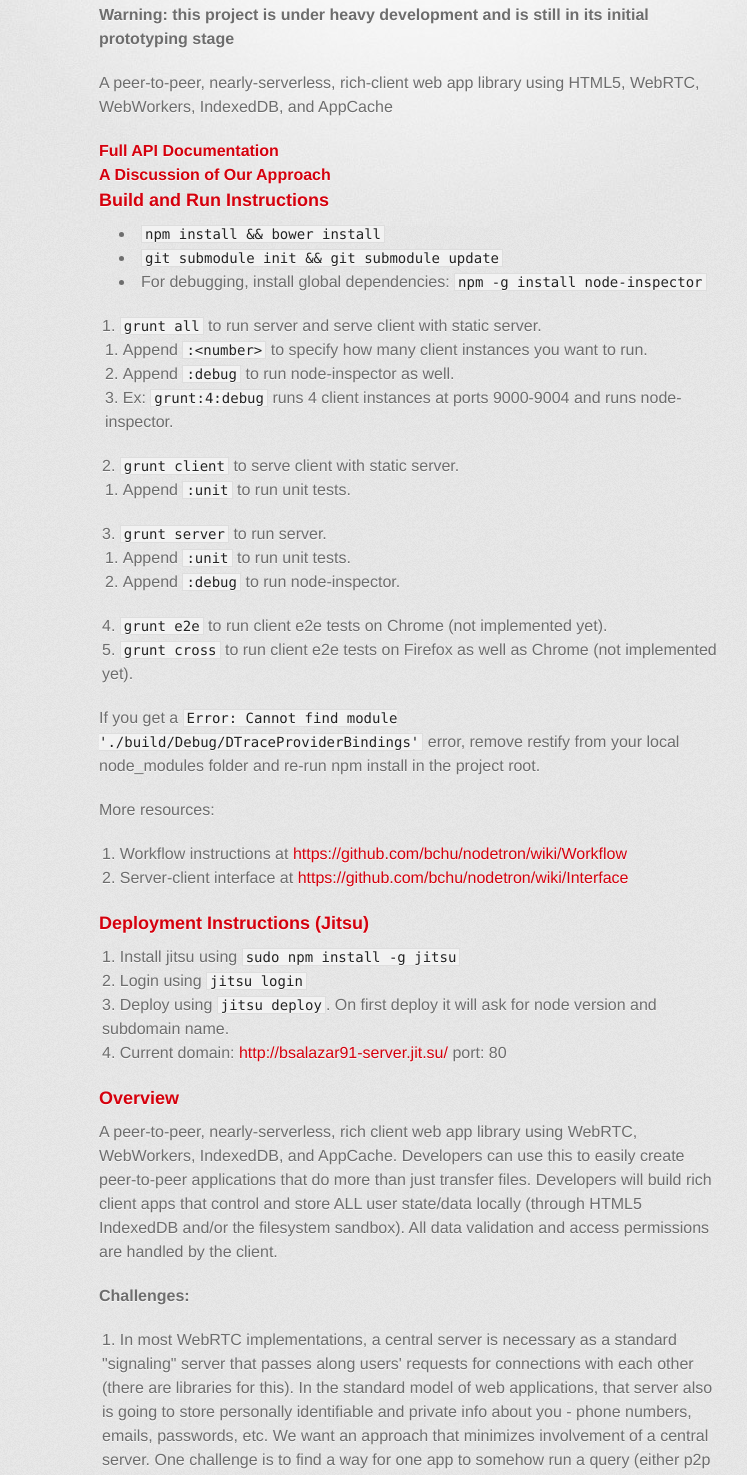
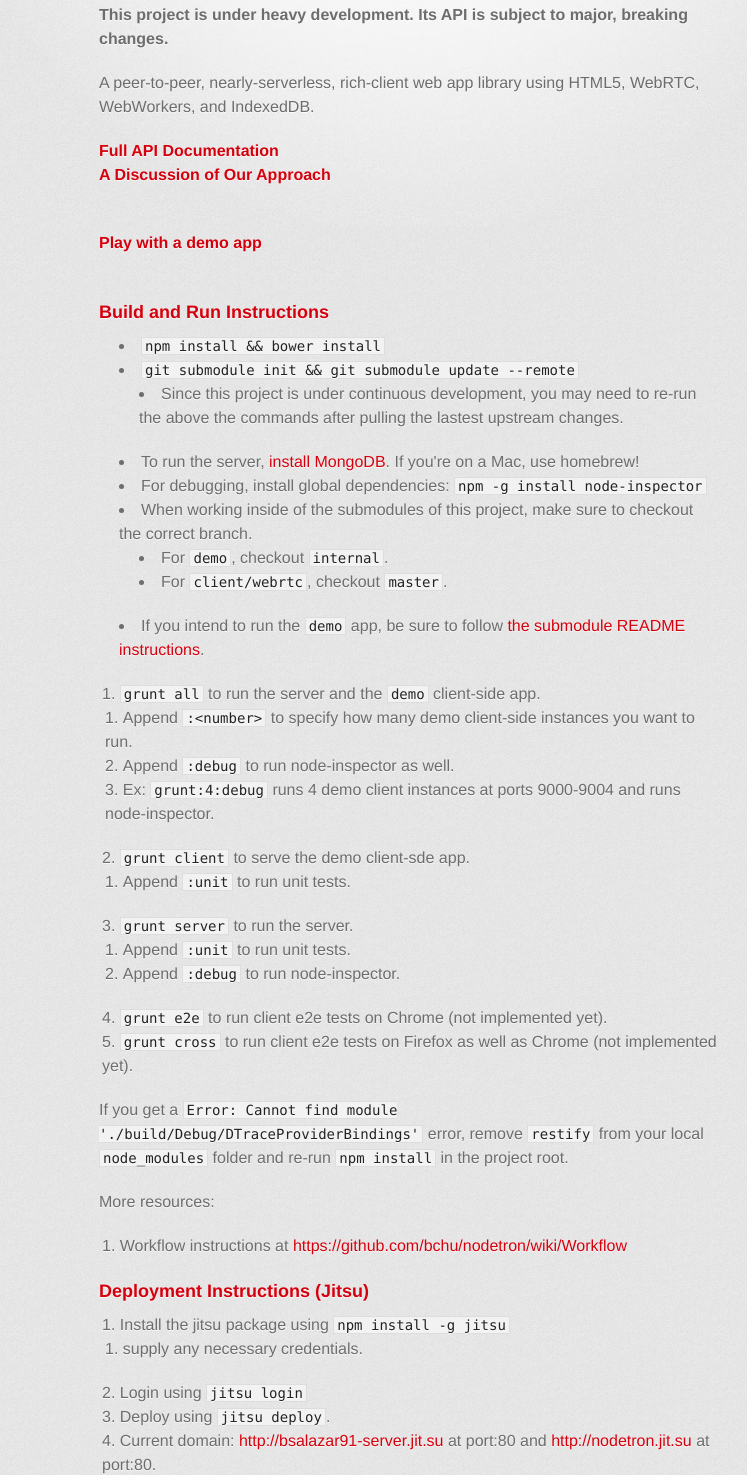
Before and after one commit to joshsprague/nodetron, a plain HTML site: page index.html in a window 1280 px wide. Shown: the part 347-1822 px from the top of the page, without its empty margins (231-978 px from the left). Drawn offline with Linux system fonts and the light colour scheme; a web font is replaced by a local one.

Commit message:
Create gh-pages branch via GitHub

```diff
--- a/index.html
+++ b/index.html
@@ -10,7 +10,7 @@
     <!--[if lt IE 9]>
     <script src="//html5shiv.googlecode.com/svn/trunk/html5.js"></script>
     <![endif]-->
-    <title>Nodetron</title>
+    <title>Nodetron by bchu</title>
   </head>
 
   <body>
@@ -34,45 +34,68 @@
           <h1>
 <a name="nodetron" class="anchor" href="#nodetron"><span class="octicon octicon-link"></span></a>Nodetron</h1>
 
-<p><strong>Warning: this project is under heavy development and is still in its initial prototyping stage</strong></p>
+<p><strong>This project is under heavy development. Its API is subject to major, breaking changes.</strong></p>
 
-<p>A peer-to-peer, nearly-serverless, rich-client web app library using HTML5, WebRTC, WebWorkers, IndexedDB, and AppCache</p>
+<p>A peer-to-peer, nearly-serverless, rich-client web app library using HTML5, WebRTC, WebWorkers, and IndexedDB.</p>
 
 <h4>
-<a name="full-api-documentation" class="anchor" href="#full-api-documentation"><span class="octicon octicon-link"></span></a><a href="/docs/API%20Documentation.md/">Full API Documentation</a>
+<a name="full-api-documentation" class="anchor" href="#full-api-documentation"><span class="octicon octicon-link"></span></a><a href="https://github.com/bchu/nodetron/blob/master/docs/API.md/">Full API Documentation</a>
 </h4>
 
 <h4>
-<a name="a-discussion-of-our-approach" class="anchor" href="#a-discussion-of-our-approach"><span class="octicon octicon-link"></span></a><a href="/docs/Our%20Approach.md/">A Discussion of Our Approach</a>
+<a name="a-discussion-of-our-approach" class="anchor" href="#a-discussion-of-our-approach"><span class="octicon octicon-link"></span></a><a href="https://github.com/bchu/nodetron/blob/master/docs/Approach.md/">A Discussion of Our Approach</a>
 </h4>
+
+<p><br></p>
+
+<h4>
+<a name="play-with-a-demo-app" class="anchor" href="#play-with-a-demo-app"><span class="octicon octicon-link"></span></a><a href="http://demo.nodetron.com">Play with a demo app</a>
+</h4>
+
+<p><br></p>
 
 <h3>
 <a name="build-and-run-instructions" class="anchor" href="#build-and-run-instructions"><span class="octicon octicon-link"></span></a>Build and Run Instructions</h3>
 
 <ul>
 <li><code>npm install &amp;&amp; bower install</code></li>
-<li><code>git submodule init &amp;&amp; git submodule update</code></li>
+<li>
+<code>git submodule init &amp;&amp; git submodule update --remote</code>
+
+<ul>
+<li>Since this project is under continuous development, you may need to re-run the above the commands after pulling the lastest upstream changes.</li>
+</ul>
+</li>
+<li>To run the server, <a href="http://docs.mongodb.org/manual/installation/">install MongoDB</a>. If you're on a Mac, use homebrew!</li>
 <li>For debugging, install global dependencies: <code>npm -g install node-inspector</code>
 </li>
+<li>When working inside of the submodules of this project, make sure to checkout the correct branch.
+
+<ul>
+<li>For <code>demo</code>, checkout <code>internal</code>.</li>
+<li>For <code>client/webrtc</code>, checkout <code>master</code>.</li>
+</ul>
+</li>
+<li>If you intend to run the <code>demo</code> app, be sure to follow <a href="https://github.com/bchu/nodetron-standhub">the submodule README instructions</a>.</li>
 </ul><ol>
 <li>
-<code>grunt all</code> to run server and serve client with static server.
+<code>grunt all</code> to run the server and the <code>demo</code> client-side app.
 
 <ul>
-<li>Append <code>:&lt;number&gt;</code> to specify how many client instances you want to run.</li>
+<li>Append <code>:&lt;number&gt;</code> to specify how many demo client-side instances you want to run.</li>
 <li>Append <code>:debug</code> to run node-inspector as well.</li>
-<li>Ex: <code>grunt:4:debug</code> runs 4 client instances at ports 9000-9004 and runs node-inspector.</li>
+<li>Ex: <code>grunt:4:debug</code> runs 4 demo client instances at ports 9000-9004 and runs node-inspector.</li>
 </ul>
 </li>
 <li>
-<code>grunt client</code> to serve client with static server.
+<code>grunt client</code> to serve the demo client-sde app.
 
 <ul>
 <li>Append <code>:unit</code> to run unit tests.</li>
 </ul>
 </li>
 <li>
-<code>grunt server</code> to run server.
+<code>grunt server</code> to run the server.
 
 <ul>
 <li>Append <code>:unit</code> to run unit tests.</li>
@@ -83,35 +106,37 @@
 <code>grunt e2e</code> to run client e2e tests on Chrome (not implemented yet).</li>
 <li>
 <code>grunt cross</code> to run client e2e tests on Firefox as well as Chrome (not implemented yet).</li>
-</ol><p>If you get a <code>Error: Cannot find module './build/Debug/DTraceProviderBindings'</code> error, remove restify from your local node_modules folder and re-run npm install in the project root.</p>
+</ol><p>If you get a <code>Error: Cannot find module './build/Debug/DTraceProviderBindings'</code> error, remove <code>restify</code> from your local <code>node_modules</code> folder and re-run <code>npm install</code> in the project root.</p>
 
 <p>More resources:</p>
 
 <ol>
 <li>Workflow instructions at <a href="https://github.com/bchu/nodetron/wiki/Workflow">https://github.com/bchu/nodetron/wiki/Workflow</a>
 </li>
-<li>Server-client interface at <a href="https://github.com/bchu/nodetron/wiki/Interface">https://github.com/bchu/nodetron/wiki/Interface</a>
-</li>
 </ol><h3>
 <a name="deployment-instructions-jitsu" class="anchor" href="#deployment-instructions-jitsu"><span class="octicon octicon-link"></span></a>Deployment Instructions (Jitsu)</h3>
 
 <ol>
-<li>Install jitsu using <code>sudo npm install -g jitsu</code>
+<li>Install the jitsu package using <code>npm install -g jitsu</code>
+
+<ul>
+<li>supply any necessary credentials.</li>
+</ul>
 </li>
 <li>Login using <code>jitsu login</code>
 </li>
-<li>Deploy using <code>jitsu deploy</code>. On first deploy it will ask for node version and subdomain name.</li>
-<li>Current domain: <a href="http://bsalazar91-server.jit.su/">http://bsalazar91-server.jit.su/</a> port: 80</li>
+<li>Deploy using <code>jitsu deploy</code>.</li>
+<li>Current domain: <a href="http://bsalazar91-server.jit.su">http://bsalazar91-server.jit.su</a> at port:80 and <a href="http://nodetron.jit.su">http://nodetron.jit.su</a> at port:80.</li>
 </ol><h3>
 <a name="overview" class="anchor" href="#overview"><span class="octicon octicon-link"></span></a>Overview</h3>
 
-<p>A peer-to-peer, nearly-serverless, rich client web app library using WebRTC, WebWorkers, IndexedDB, and AppCache. Developers can use this to easily create peer-to-peer applications that do more than just transfer files. Developers will build rich client apps that control and store ALL user state/data locally (through HTML5 IndexedDB and/or the filesystem sandbox). All data validation and access permissions are handled by the client.</p>
+<p>A peer-to-peer, nearly-serverless, rich client web app library using WebRTC, WebWorkers, and IndexedDB. Developers can use this to easily create peer-to-peer applications that do more than just transfer files. Developers will build rich client apps that control and store ALL user state/data locally (through HTML5 IndexedDB and/or the filesystem sandbox). All data validation and access permissions are handled by the client.</p>
 
 <p><strong>Challenges:</strong></p>
 
 <ol>
 <li>In most WebRTC implementations, a central server is necessary as a standard "signaling" server that passes along users' requests for connections with each other (there are libraries for this). In the standard model of web applications, that server also is going to store personally identifiable and private info about you - phone numbers, emails, passwords, etc. We want an approach that minimizes involvement of a central server. One challenge is to find a way for one app to somehow run a query (either p2p or through a server) like so: "connect me with the user whose email is __," since we want data to be decentralized, it would be ideal if the server didn't know the email.</li>
-</ol><p>Technologies: WebRTC, HTML5 IndexedDB, AppCache, Socket.io, MongoDB, Express.js, and/or some implementation of a DHT (Kademlia).</p>
+</ol><p>Technologies: WebRTC, HTML5 IndexedDB, Socket.io, MongoDB, Express.js, and/or some implementation of a DHT (Kademlia).</p>
 
 <h3>
 <a name="current-architecture" class="anchor" href="#current-architecture"><span class="octicon octicon-link"></span></a>Current Architecture</h3>
@@ -148,7 +173,7 @@
         </section>
 
         <footer>
-          Nodetron is maintained by <a href="https://github.com/bchu">bchu</a>, <a href="https://github.com/jseip1679">jseip1679</a>, and <a href="https://github.com/bsalazar91">bsalazar91</a><br>
+          Nodetron is maintained by <a href="https://github.com/bchu">bchu</a><br>
           This page was generated by <a href="http://pages.github.com">GitHub Pages</a>. Tactile theme by <a href="https://twitter.com/jasonlong">Jason Long</a>.
         </footer>
 
```
Also changed, not shown: params.json (+1 -1 lines).
